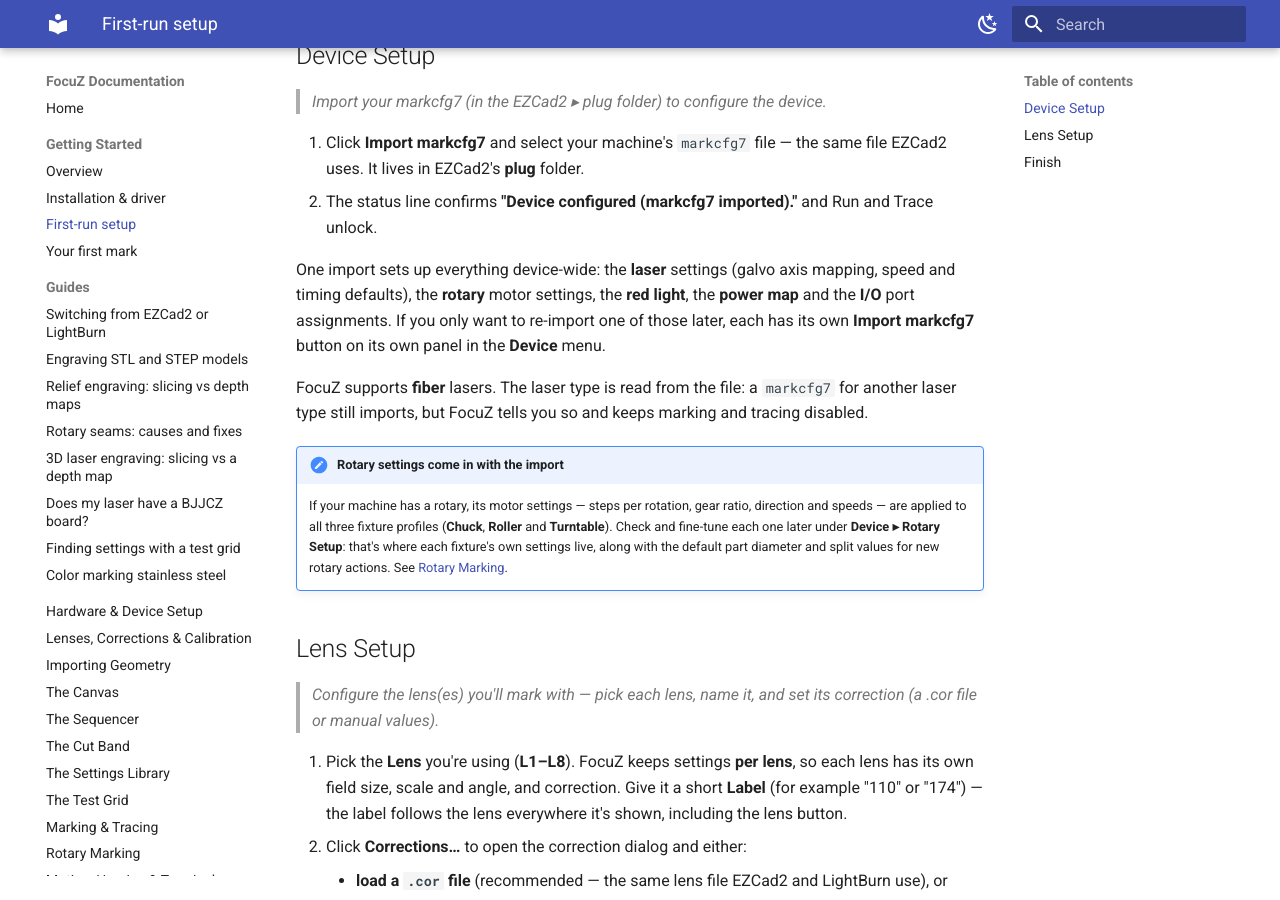
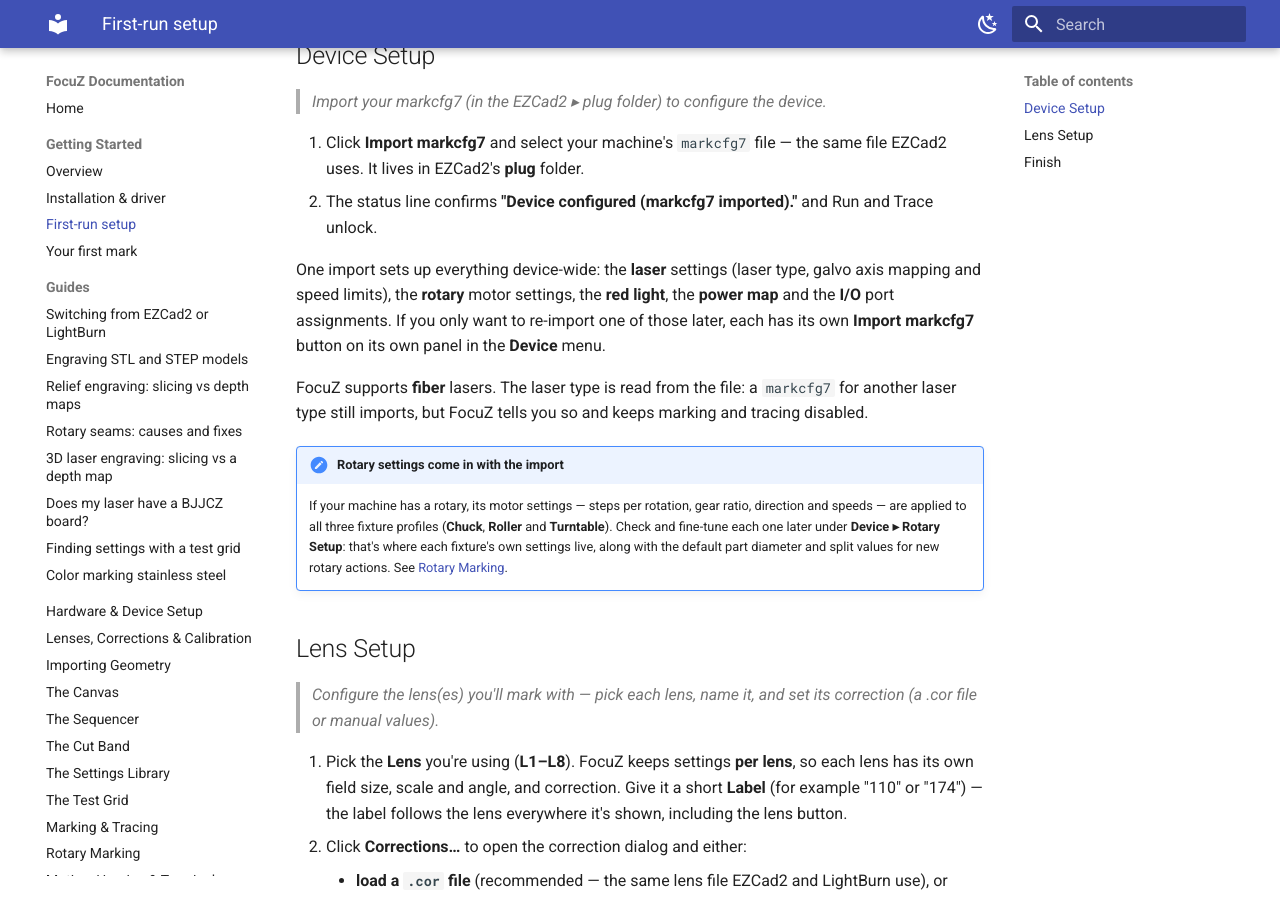
Before and after one commit to Lokahi-Shop/focuz-docs, an MkDocs documentation site: the page built from docs/getting-started/first-run.md, in a window 1280 px wide and 900 px high, scrolled down 547 px. Built offline with MkDocs 1.6.1 and Material for MkDocs 9.7.7, drawn with Linux system fonts in a browser that asks for light colours.

Commit message:
Limit switches live on Device > Connection; markcfg7 carries no timings
Co-Authored-By: Claude Opus 5.5 <noreply@anthropic.com>

```diff
--- a/docs/getting-started/first-run.md
+++ b/docs/getting-started/first-run.md
@@ -23,8 +23,8 @@ The window has two sections: **Device Setup** on top and **Lens Setup** below it
    lives in EZCad2's **plug** folder.
 2. The status line confirms **"Device configured (markcfg7 imported)."** and Run and Trace unlock.
 
-One import sets up everything device-wide: the **laser** settings (galvo axis mapping, speed and timing
-defaults), the **rotary** motor settings, the **red light**, the **power map** and the **I/O** port
+One import sets up everything device-wide: the **laser** settings (laser type, galvo axis mapping and
+speed limits), the **rotary** motor settings, the **red light**, the **power map** and the **I/O** port
 assignments. If you only want to re-import one of those later, each has its own **Import markcfg7**
 button on its own panel in the **Device** menu.
 
```
Also changed, not shown: docs/jog-terminal.md (+1 -1 lines), docs/sequencer.md (+1 -1 lines).
